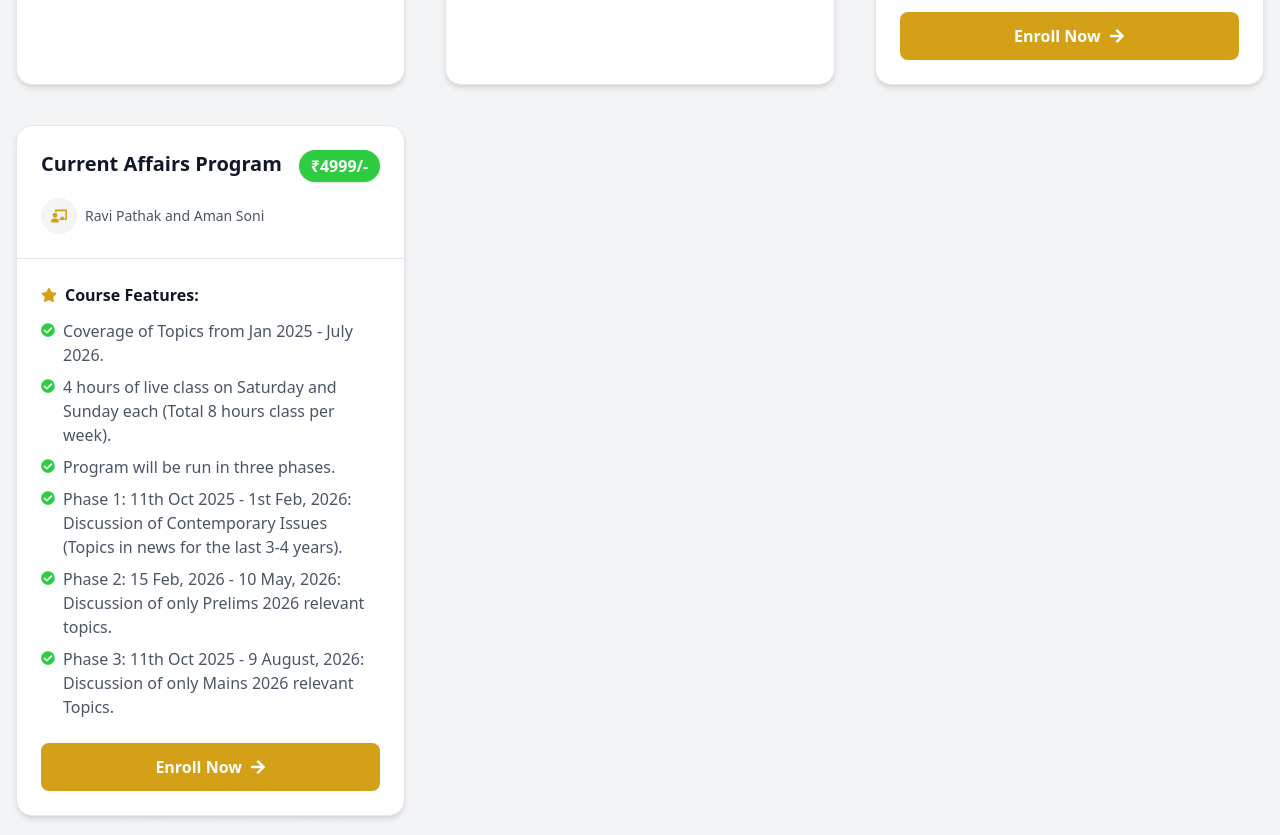
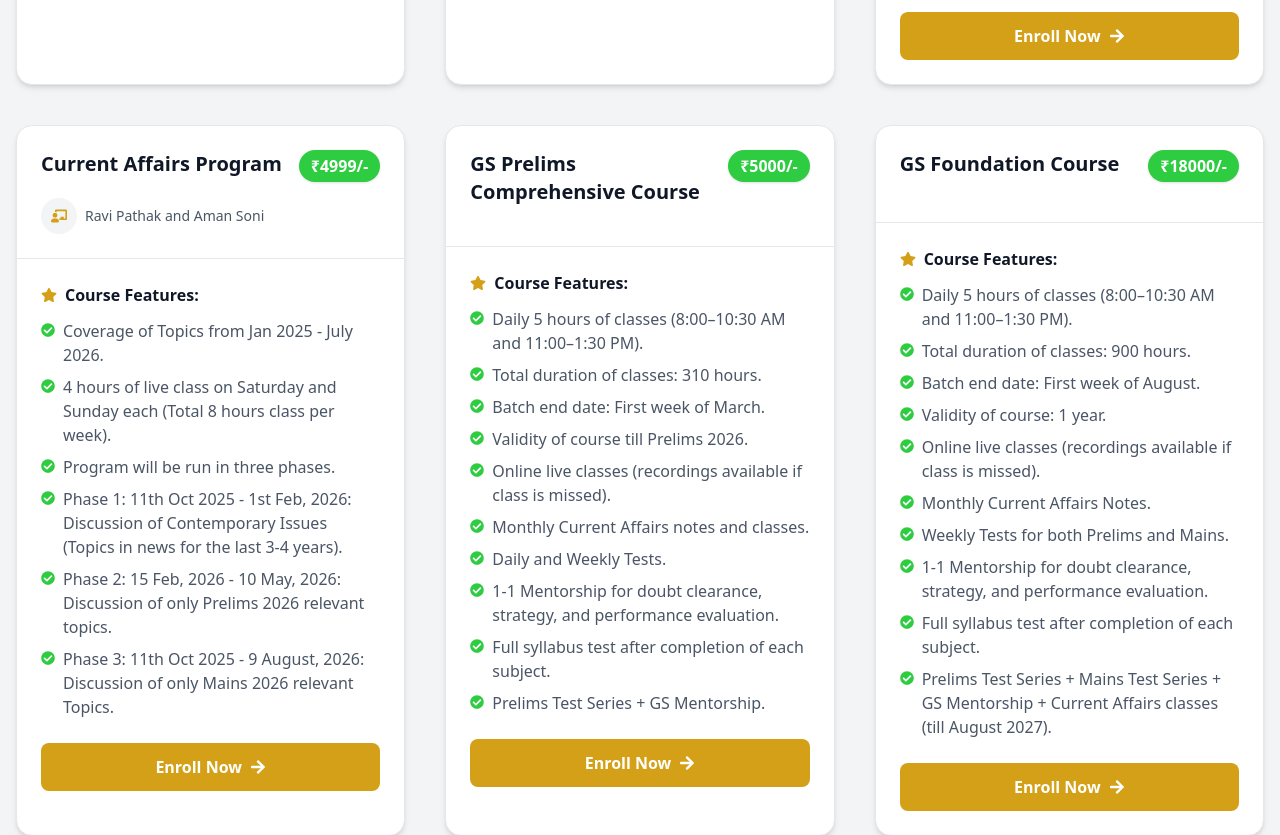
Before and after one commit to kalyandoki/Neenv-Landing-Page, a React (Vite) app: page / in a window 1280 px wide. Shown: the part 4560-5395 px from the top of the page. Built offline with nearby package versions, Linux system fonts and the light colour scheme.

Commit message:
Neenv IAS Add 2 Courses update

```diff
--- a/src/components/Courses.jsx
+++ b/src/components/Courses.jsx
@@ -121,6 +121,49 @@ const Courses = () => {
         "Phase 3: 11th Oct 2025 - 9 August, 2026: Discussion of only Mains 2026 relevant Topics.",
       ],
     },
+    {
+      id: 8,
+      title: "GS Prelims Comprehensive Course",
+      category: "gs",
+      price: "₹5000/-",
+      duration: "Starting Date: 26 December, 2025",
+
+      faculty: "",
+      features: [
+        "Daily 5 hours of classes (8:00–10:30 AM and 11:00–1:30 PM).",
+        "Total duration of classes: 310 hours.",
+        "Batch end date: First week of March.",
+        "Validity of course till Prelims 2026.",
+        "Online live classes (recordings available if class is missed).",
+        "Monthly Current Affairs notes and classes.",
+        "Daily and Weekly Tests.",
+        "1-1 Mentorship for doubt clearance, strategy, and performance evaluation.",
+        "Full syllabus test after completion of each subject.",
+        "Prelims Test Series + GS Mentorship.",
+      ],
+    },
+    {
+      id: 9,
+      title: "GS Foundation Course",
+      category: "gs",
+      price: "₹18000/-",
+      duration: "Starting Date: 29 December, 2025",
+
+      faculty: "",
+      features: [
+        "Daily 5 hours of classes (8:00–10:30 AM and 11:00–1:30 PM).",
+        "Total duration of classes: 900 hours.",
+        "Batch end date: First week of August.",
+        "Validity of course: 1 year.",
+        "Online live classes (recordings available if class is missed).",
+        "Monthly Current Affairs Notes.",
+        "Weekly Tests for both Prelims and Mains.",
+        "1-1 Mentorship for doubt clearance, strategy, and performance evaluation.",
+        "Full syllabus test after completion of each subject.",
+        "Prelims Test Series + Mains Test Series + GS Mentorship + Current Affairs classes (till August 2027).",
+      ],
+    },
+
     // {
     //   id: 8,
     //   title: "GS Mentorship",
```
